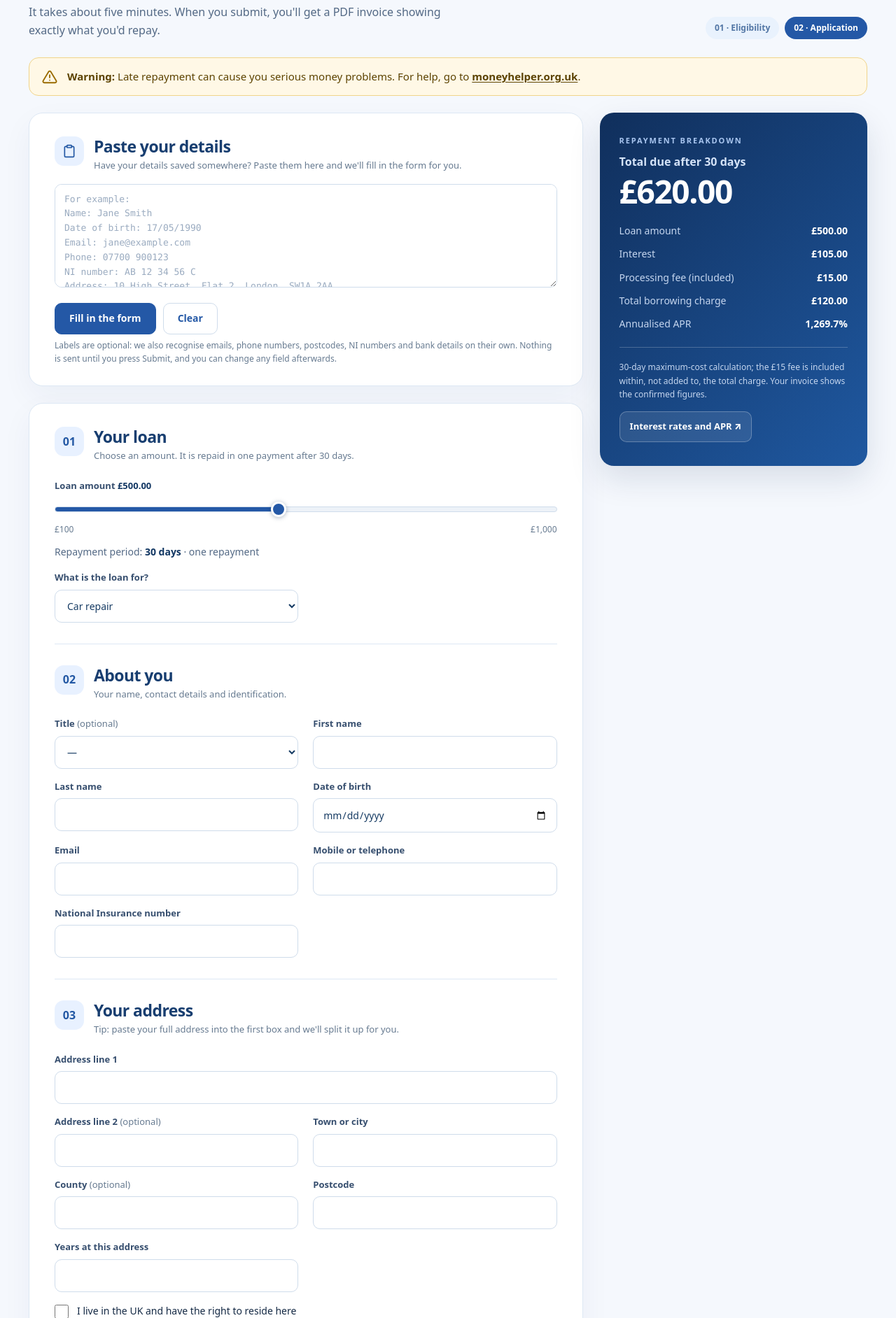
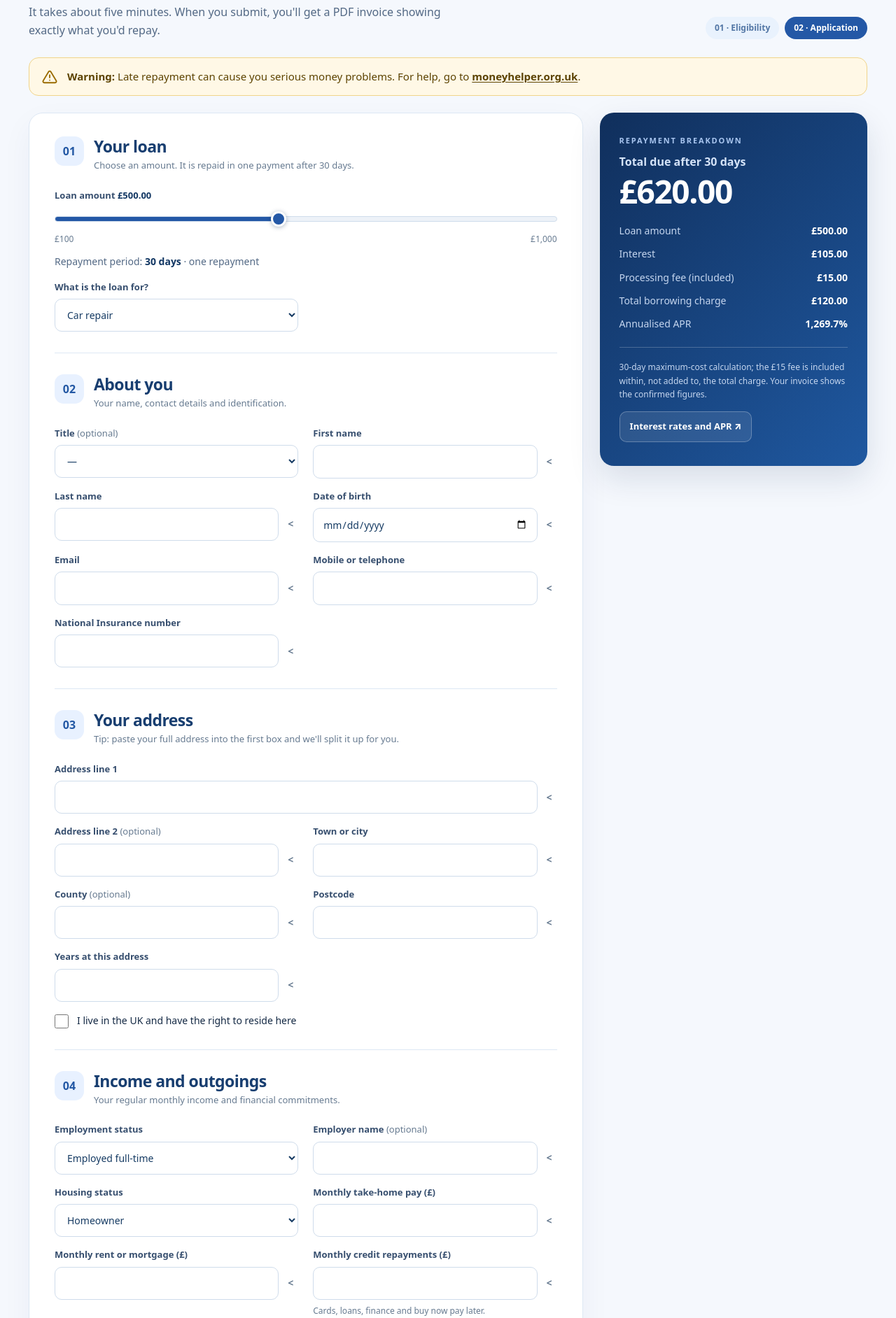
Before and after one commit to Veloxstudios/Swifttella_Loans, a Django app: page / in a window 1280 px wide. Shown: the part 219-2103 px from the top of the page at 70% size. Run offline with Django 5.2, Linux system fonts and the light colour scheme; parts of the project's set-up code (start-up, migrations or seed data) failed here and were passed over.

Commit message:
Hidden paste buttons

```diff
--- a/loans/static/loans/apply.js
+++ b/loans/static/loans/apply.js
@@ -103,112 +103,54 @@
     fill('last_name', words.slice(1).join(' '));
   }
 
-  /* Label words people commonly use -> what to do with the value. */
-  const LABELS = [
-    [/^(full )?name$|^applicant( name)?$|^customer( name)?$/, v => fillName(v)],
-    [/^(first|fore|given) ?name$|^forename$/, v => fill('first_name', v)],
-    [/^(last|sur|family) ?name$|^surname$/, v => fill('last_name', v)],
-    [/^title$/, v => fill('title', v.replace(/\.$/, ''))],
-    [/^(dob|d\.o\.b|date of birth|birth ?date|birthday|born)$/, v => fill('date_of_birth', isoDate(v))],
-    [/^e-?mail( address)?$/, v => fill('email', v)],
-    [/^(phone|mobile|tel|telephone|phone number|mobile number|contact number|number)$/, v => fill('phone', v)],
-    [/^(ni|nino|ni ?(no|number)|national insurance( number| no)?)$/, v => fill('ni_number', v)],
-    [/^(address|home address|full address|current address|address \(full\))$/, v => fillAddress(v)],
-    [/^(address line ?1|street|street address|house|line 1)$/, v => fill('address_line1', v)],
-    [/^(address line ?2|line 2|flat)$/, v => fill('address_line2', v)],
-    [/^(town|city|town ?\/ ?city|town or city|post ?town)$/, v => fill('town', v)],
-    [/^(county|region)$/, v => fill('county', v)],
-    [/^(post ?code|zip|zip code)$/, v => fill('postcode', postcodeOf(v) || v)],
-    [/^years( at (this |current )?address)?$|^time at address$/, v => fill('years_at_address', v.replace(/[^\d]/g, ''))],
-    [/^(employment|employment status|work status|status)$/, v => fill('employment_status', v)],
-    [/^(employer|employer name|company|works at)$/, v => fill('employer_name', v)],
-    [/^(housing|housing status|residential status|home owner|homeowner)$/, v => fill('housing_status', v)],
-    [/^((monthly )?(income|salary|take[- ]home( pay)?|net income|wages))$/, v => fill('monthly_income', money(v))],
-    [/^((monthly )?(rent|mortgage|rent ?\/ ?mortgage|rent or mortgage|housing costs?))$/, v => fill('monthly_housing', money(v))],
-    [/^((monthly )?(credit|credit repayments|debt|debts|loan repayments))$/, v => fill('monthly_credit', money(v))],
-    [/^((monthly )?(other|other spending|bills|outgoings|essential spending|spending))$/, v => fill('monthly_other', money(v))],
-    [/^(account (holder|name)|name on (the )?account|account holder name)$/, v => fill('account_holder_name', v)],
-    [/^(bank|bank name)$/, v => fill('bank_name', v)],
-    [/^(sort ?code|sc)$/, v => fill('sort_code', v)],
-    [/^(account ?(number|no)|acc(ount)? ?(no|num)|a\/c( no)?)$/, v => fill('account_number', v.replace(/\D/g, ''))],
-    [/^(amount|loan amount|borrow|amount to borrow)$/, v => {
-      const n = Math.round(Number(money(v)) / 50) * 50;
-      if (n) fill('amount', Math.min(1000, Math.max(100, n)));
-    }],
-    [/^(purpose|reason|loan purpose|what for)$/, v => fill('purpose', v)],
-  ];
-
-  function readPasted(text) {
-    filled = [];
-    const lines = text.replace(/\r/g, '').split('\n');
-    const leftover = [];
-    for (let i = 0; i < lines.length; i++) {
-      const m = lines[i].match(/^\s*([A-Za-z][A-Za-z .\/()'-]{0,38}?)\s*[:=]\s*(.*)$/);
-      const label = m && m[1].toLowerCase().replace(/\s+/g, ' ').trim();
-      const rule = label && LABELS.find(([re]) => re.test(label));
-      if (!rule) { leftover.push(lines[i]); continue; }
-      let value = m[2].trim();
-      // An "Address:" label followed by lines of address underneath it.
-      if (/address/.test(label) && rule[1] === LABELS[8][1]) {
-        while (i + 1 < lines.length && lines[i + 1].trim() && !/^\s*[A-Za-z][A-Za-z .\/()'-]{0,38}?\s*[:=]/.test(lines[i + 1])) {
-          value += (value ? '\n' : '') + lines[++i].trim();
-          if (POSTCODE.test(lines[i])) break;
-        }
-      }
-      if (value) rule[1](value);
-    }
-
-    // Anything without a label: pick out the values we can recognise on sight.
-    let rest = leftover.join('\n');
-    const take = (re, name, fn) => {
-      if (filled.includes(name)) return;
-      const m = rest.match(re);
-      if (!m) return;
-      if (fill(name, fn ? fn(m) : m[0])) rest = rest.replace(m[0], ' ');
-    };
-    take(EMAIL, 'email');
-    take(NI, 'ni_number', m => m.slice(1, 6).join('').toUpperCase());
-    take(DATE, 'date_of_birth', m => isoDate(m[0]));
-    take(SORT, 'sort_code', m => `${m[1]}-${m[2]}-${m[3]}`);
-    take(PHONE, 'phone');
-    take(ACCOUNT, 'account_number');
-    // A line that is just two to four words, like "Jane Smith", near the top is probably the name.
-    if (!filled.includes('first_name')) {
-      const nameLine = rest.split('\n').map(s => s.trim()).filter(Boolean)[0];
-      if (nameLine && /^((mr|mrs|miss|ms|mx|dr)\.?\s+)?[A-Za-z'’-]+(\s+[A-Za-z'’-]+){1,3}$/i.test(nameLine) && !/\b(street|road|lane|avenue|close|drive|flat)\b/i.test(nameLine)) {
-        fillName(nameLine);
-        rest = rest.replace(nameLine, ' ');
-      }
-    }
-    if (!filled.includes('postcode')) {
-      const restLines = rest.split('\n').map(s => s.trim());
-      const at = restLines.findIndex(l => POSTCODE.test(l));
-      if (at >= 0) {
-        // Use the postcode line plus the address lines just above it.
-        let start = at;
-        while (start > 0 && restLines[start - 1] && !/[:=@]/.test(restLines[start - 1]) && at - start < 4) start--;
-        fillAddress(restLines.slice(start, at + 1).join('\n'));
-      }
-    }
-    return filled.length;
+  /* Small "Paste" button beside each text box: pastes from the clipboard into that one field. */
+  const PASTE_SKIP = ['checkbox', 'radio', 'range', 'hidden', 'file', 'submit', 'button', 'password'];
+  function applyPaste(el, text) {
+    text = text.trim();
+    if (!text) return false;
+    const name = el.name;
+    if (name === 'address_line1' && (/[,\n]/.test(text) || POSTCODE.test(text))) { fillAddress(text); return true; }
+    if (name === 'first_name' && /\s/.test(text) && !form.elements.last_name.value) { fillName(text); return true; }
+    if (name === 'date_of_birth') return fill(name, isoDate(text) || text);
+    if (el.type === 'number' || /^monthly_/.test(name)) return fill(name, money(text) || text);
+    return fill(name, text.split('\n')[0]);
   }
-
-  const status = $('paste-status');
-  $('paste-fill').addEventListener('click', () => {
-    const text = $('paste-box').value;
-    if (!text.trim()) { status.textContent = 'Paste your details into the box first.'; status.className = 'paste-status is-warn'; return; }
-    const n = readPasted(text);
-    if (n) {
-      status.textContent = `Filled ${n} field${n === 1 ? '' : 's'}. Please check them below.`;
-      status.className = 'paste-status is-ok';
-      const first = form.elements[filled[0]];
-      if (first) first.closest('fieldset').scrollIntoView({ behavior: 'smooth', block: 'start' });
-    } else {
-      status.textContent = "We couldn't recognise any details. Try putting each one on its own line, like \"Email: you@example.com\".";
-      status.className = 'paste-status is-warn';
-    }
+  [...form.elements].forEach(el => {
+    if (el.tagName !== 'INPUT' || PASTE_SKIP.includes(el.type) || !el.name) return;
+    const row = document.createElement('div');
+    row.className = 'input-row';
+    el.parentNode.insertBefore(row, el);
+    row.appendChild(el);
+    const btn = document.createElement('button');
+    btn.type = 'button';
+    btn.className = 'paste-btn';
+    btn.textContent = 'Paste';
+    btn.setAttribute('aria-label', 'Paste into ' + ((form.querySelector('label[for="' + el.id + '"]') || {}).textContent || el.name).replace(/\(optional\)/, '').trim());
+    btn.addEventListener('click', async () => {
+      let ok = false;
+      try { ok = applyPaste(el, await navigator.clipboard.readText()); } catch (e) { /* blocked: fall through */ }
+      if (!ok) { el.focus(); btn.textContent = 'Press Ctrl+V'; setTimeout(() => { btn.textContent = 'Paste'; }, 2200); }
+    });
+    /* The Paste button stays tucked away behind a small "<" tab; clicking it slides the button out. */
+    const reveal = document.createElement('div');
+    reveal.className = 'paste-reveal';
+    reveal.appendChild(btn);
+    btn.tabIndex = -1;
+    const tab = document.createElement('button');
+    tab.type = 'button';
+    tab.className = 'paste-tab';
+    tab.textContent = '<';
+    tab.setAttribute('aria-expanded', 'false');
+    tab.setAttribute('aria-label', 'Show paste button');
+    tab.addEventListener('click', () => {
+      const open = row.classList.toggle('is-open');
+      tab.setAttribute('aria-expanded', String(open));
+      tab.setAttribute('aria-label', open ? 'Hide paste button' : 'Show paste button');
+      btn.tabIndex = open ? 0 : -1;
+    });
+    row.appendChild(reveal);
+    row.appendChild(tab);
   });
-  $('paste-clear').addEventListener('click', () => { $('paste-box').value = ''; status.textContent = ''; $('paste-box').focus(); });
 
   /* Paste a whole address straight into "Address line 1" and it is split up. */
   const line1 = form.elements.address_line1;
--- a/loans/static/loans/site.css
+++ b/loans/static/loans/site.css
@@ -131,14 +131,21 @@ input[type=range]::-moz-range-thumb { width: 18px; height: 18px; border-radius:
 .term-line { margin: 4px 0 0; color: var(--muted); font-size: 14px; }
 .term-line strong { color: var(--heading); }
 
-/* ---------- Paste box ---------- */
-.paste-card { padding-bottom: 28px; }
-.paste-card .section-title { margin-bottom: 16px; }
-.paste-actions { display: flex; flex-wrap: wrap; align-items: center; gap: 10px; margin: 14px 0 6px; }
-.paste-status { font-size: 13px; font-weight: 700; }
-.paste-status.is-ok { color: var(--ok); }
-.paste-status.is-warn { color: var(--err); }
-.paste-card .hint { margin: 6px 0 0; }
+/* ---------- Paste buttons beside text boxes (tucked behind a "<" tab) ---------- */
+.input-row { display: flex; align-items: stretch; gap: 0; }
+.input-row > input { flex: 1; min-width: 0; }
+.paste-reveal { flex: none; display: flex; overflow: hidden; max-width: 0; opacity: 0; margin-left: 0;
+  transition: max-width .3s ease, opacity .25s ease, margin-left .3s ease; }
+.input-row.is-open .paste-reveal { max-width: 90px; opacity: 1; margin-left: 8px; }
+.paste-btn { flex: none; font: 700 12px/1 var(--font); color: var(--brand); background: var(--white); border: 1px solid var(--field-line);
+  border-radius: 10px; padding: 0 12px; cursor: pointer; white-space: nowrap; }
+.paste-btn:hover { background: #edf2f8; }
+.paste-btn:focus-visible, .paste-tab:focus-visible { outline: none; box-shadow: 0 0 0 4px rgba(36, 88, 166, .14); border-color: var(--brand); }
+.paste-tab { flex: none; width: 22px; margin-left: 6px; padding: 0; font: 700 14px/1 var(--font); color: var(--hint); background: transparent;
+  border: 1px solid transparent; border-radius: 8px; cursor: pointer; transition: transform .3s ease, color .2s ease, background .2s ease; }
+.paste-tab:hover { color: var(--brand); background: #edf2f8; }
+.input-row.is-open .paste-tab { transform: rotate(180deg); color: var(--brand); }
+@media (prefers-reduced-motion: reduce) { .paste-reveal, .paste-tab { transition: none; } }
 
 /* ---------- Bottom of form ---------- */
 .form-bottom { border-top: 1px solid var(--line); margin-top: 30px; padding-top: 26px; display: flex; flex-wrap: wrap; align-items: center; gap: 12px 18px; }
--- a/loans/templates/loans/apply.html
+++ b/loans/templates/loans/apply.html
@@ -25,34 +25,6 @@
 
 <div class="apply-shell">
   <div class="apply-main">
-    <section class="card paste-card" aria-labelledby="paste-title">
-      <div class="section-title">
-        <span class="step-number" aria-hidden="true">
-          <svg viewBox="0 0 24 24" width="20" height="20" fill="none" stroke="currentColor" stroke-width="2" stroke-linecap="round" stroke-linejoin="round"><rect x="8" y="2" width="8" height="4" rx="1"/><path d="M16 4h2a2 2 0 0 1 2 2v14a2 2 0 0 1-2 2H6a2 2 0 0 1-2-2V6a2 2 0 0 1 2-2h2"/></svg>
-        </span>
-        <div>
-          <h2 id="paste-title">Paste your details</h2>
-          <p>Have your details saved somewhere? Paste them here and we'll fill in the form for you.</p>
-        </div>
-      </div>
-      <label for="paste-box" class="sr-only">Paste your details</label>
-      <textarea id="paste-box" rows="6" spellcheck="false" placeholder="For example:
-Name: Jane Smith
-Date of birth: 17/05/1990
-Email: jane@example.com
-Phone: 07700 900123
-NI number: AB 12 34 56 C
-Address: 10 High Street, Flat 2, London, SW1A 2AA
-Sort code: 12-34-56
-Account number: 12345678"></textarea>
-      <div class="paste-actions">
-        <button type="button" class="btn" id="paste-fill">Fill in the form</button>
-        <button type="button" class="btn secondary" id="paste-clear">Clear</button>
-        <span class="paste-status" id="paste-status" role="status" aria-live="polite"></span>
-      </div>
-      <p class="hint">Labels are optional: we also recognise emails, phone numbers, postcodes, NI numbers and bank details on their own. Nothing is sent until you press Submit, and you can change any field afterwards.</p>
-    </section>
-
     <form method="post" novalidate class="card apply-card" id="apply-form">
       {% csrf_token %}
       {% for title, subtitle, fields in form.sections %}
```
